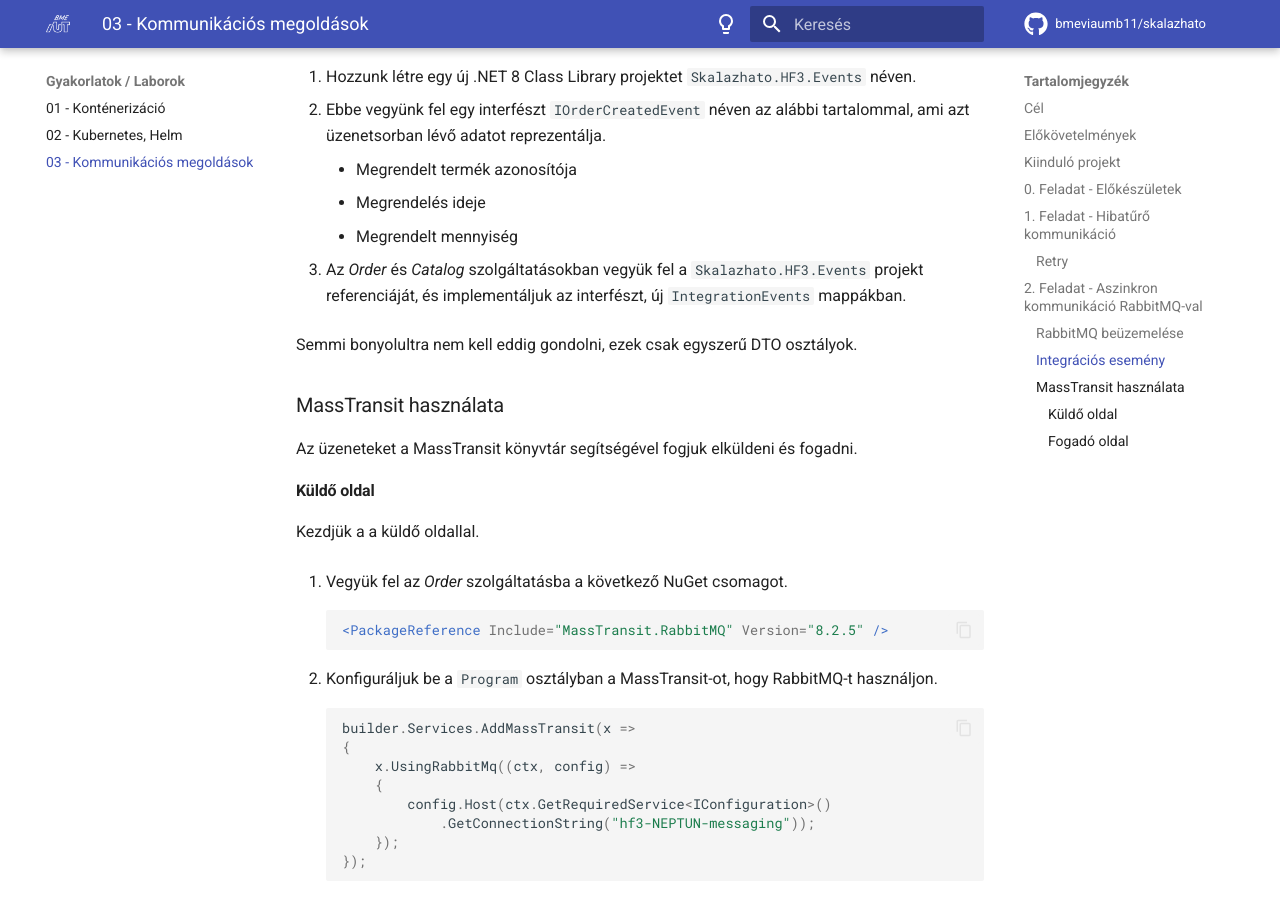
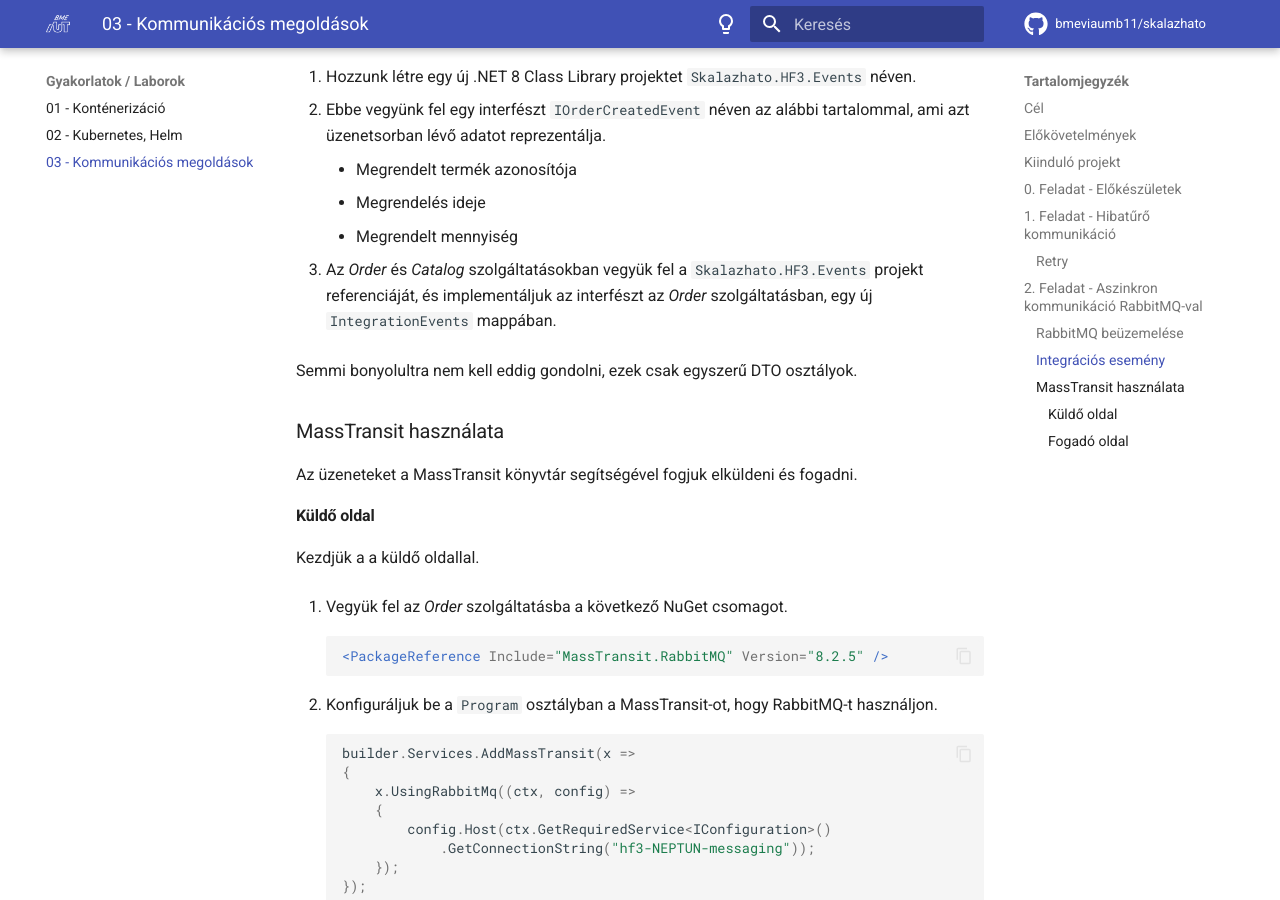
Before and after one commit to bmeviaumb11/skalazhato, an MkDocs documentation site: the page built from docs/homework/03-communication/index.md, in a window 1280 px wide and 900 px high, scrolled down 4107 px. Built offline with MkDocs 1.6.1 and Material for MkDocs 9.7.7, drawn with Linux system fonts in a browser that asks for light colours; comment, search, counter and statistics services are not loaded.

Commit message:
Update index.md

```diff
--- a/docs/homework/03-communication/index.md
+++ b/docs/homework/03-communication/index.md
@@ -144,7 +144,7 @@ Létre kell hozzuk az eseményt reprezentáló üzenetet, ami lényegében a kom
     * Megrendelés ideje
     * Megrendelt mennyiség
 
-1. Az _Order_ és _Catalog_ szolgáltatásokban vegyük fel a `Skalazhato.HF3.Events` projekt referenciáját, és implementáljuk az interfészt, új `IntegrationEvents` mappákban.
+1. Az _Order_ és _Catalog_ szolgáltatásokban vegyük fel a `Skalazhato.HF3.Events` projekt referenciáját, és implementáljuk az interfészt az _Order_ szolgáltatásban, egy új `IntegrationEvents` mappában.
 
 Semmi bonyolultra nem kell eddig gondolni, ezek csak egyszerű DTO osztályok.
 
```
